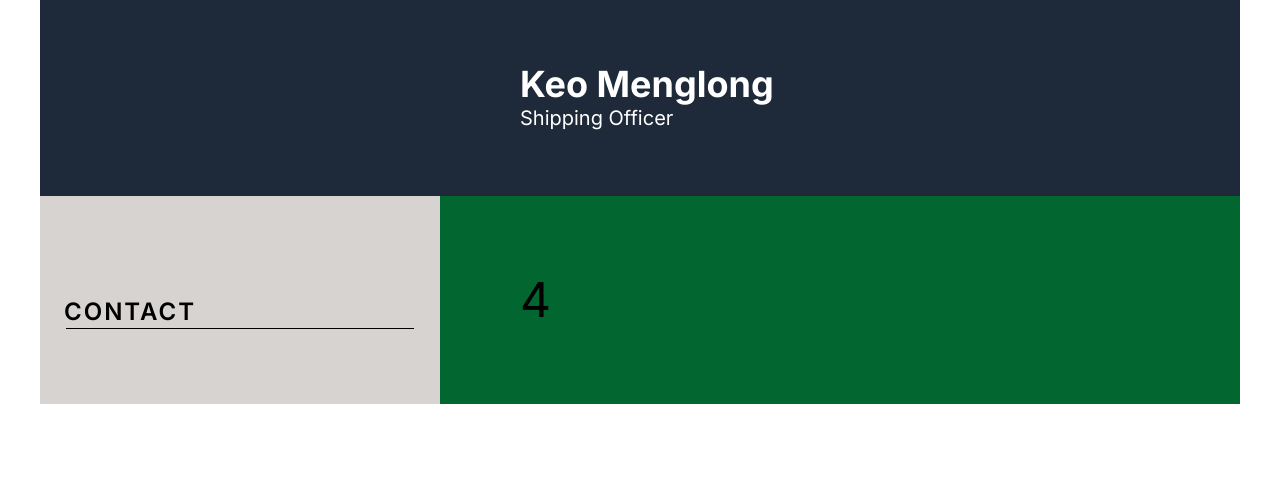
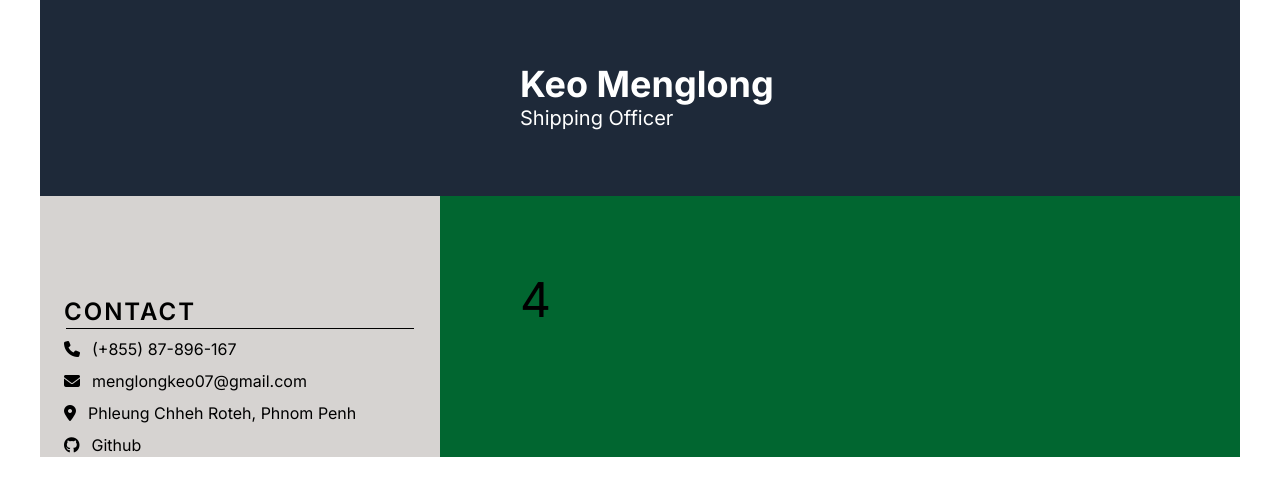
Before and after one commit to MenglongK/CurriculumVitae, a website: page index.html in a window 1280 px wide. Drawn offline with Linux system fonts and the light colour scheme.

Commit message:
first revision

```diff
--- a/index.html
+++ b/index.html
@@ -31,14 +31,40 @@
       </section> -->
       <section class="lg:w-[1200px] m-auto md:grid grid-cols-3 border-0">
         <div class="text-5xl bg-gray-800 p-20 max-sm:hidden"></div>
-        <div class="bg-gray-800 max-sm:pr-9 px-20 max-sm:py-9 py-16 col-span-2 text-white">
+        <div
+          class="bg-gray-800 max-sm:pr-9 px-20 max-sm:py-9 py-16 col-span-2 text-white"
+        >
           <h1 class="text-4xl font-bold max-sm:text-2xl">Keo Menglong</h1>
           <p class="text-xl max-sm:text-sm">Shipping Officer</p>
         </div>
         <div class="text-xl bg-stone-300 max-sm:text-center md:px-6">
-            <h3 class="uppercase md:text-2xl font-semibold tracking-[2px] md:mt-25">contact</h3>
-            <hr class="mx-[2px]">
-            <p></p>
+          <h3
+            class="uppercase md:text-2xl font-semibold tracking-[2px] md:mt-25"
+          >
+            contact
+          </h3>
+          <hr class="mx-[2px]" />
+          <a href="tel:(+855) 87-896-167" target="_blank"
+            ><p class="text-base pt-2">
+              <i class="fa-solid fa-phone pr-3"></i>(+855) 87-896-167
+            </p></a
+          >
+          <a href="mailto:menglongkeo07@gmail.com" target="_blank"
+            ><p class="text-base pt-2">
+              <i class="fa-solid fa-envelope pr-3"></i>menglongkeo07@gmail.com
+            </p></a
+          >
+          <a href="https://maps.app.goo.gl/S2oRfwv9z2ZAeAs67" target="_blank"
+            ><p class="text-base pt-2">
+              <i class="fa-solid fa-location-dot pr-3"></i>Phleung Chheh Roteh,
+              Phnom Penh
+            </p></a
+          >
+          <a href="https://github.com/MenglongK" target="_blank"
+            ><p class="text-base pt-2">
+              <i class="fa-brands fa-github pr-3"></i>Github
+            </p></a
+          >
         </div>
         <div class="text-5xl bg-green-800 p-20 col-span-2">4</div>
       </section>
```
Also changed, not shown: src/output.css.
